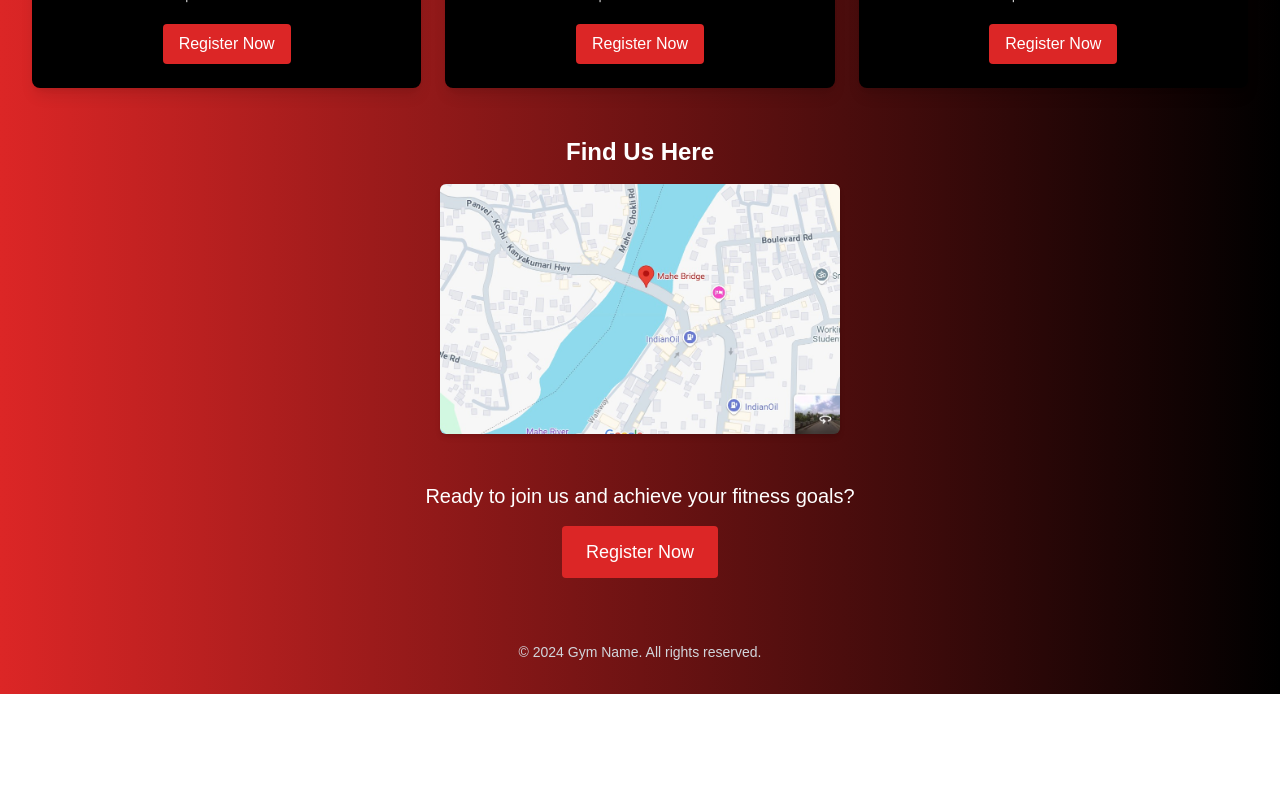
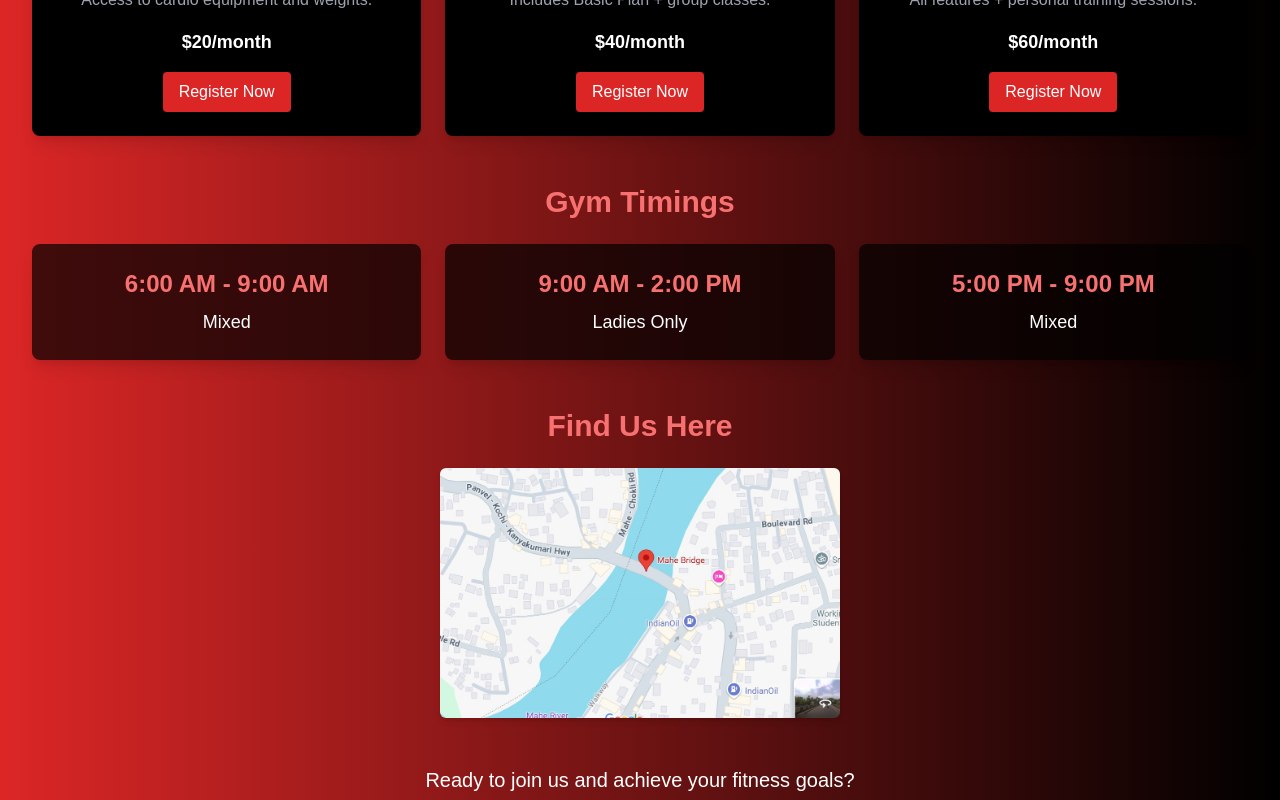
Before and after one commit to melwin3210/gym-app, a Next.js app: page / in a window 1280 px wide. Shown: the part 720-1520 px from the top of the page. Before the commit the page ends 1414 px from the top, so only its background shows below. Built offline with nearby package versions, Linux system fonts and the light colour scheme.

Commit message:
Timing section added

```diff
--- a/components/GymPhotos.js
+++ b/components/GymPhotos.js
@@ -1,4 +1,3 @@
-"use client";
 import React, { useEffect, useState } from "react";
 import Image from "next/image";
 
--- a/components/Map.js
+++ b/components/Map.js
@@ -4,7 +4,7 @@ const Map = () => {
   return (
     <div>
       <section className="mb-12">
-        <h2 className="text-2xl font-semibold mb-4 text-center">Find Us Here</h2>
+      <h2 className="text-3xl font-semibold mb-6 text-center text-red-400 animate__animated animate__fadeIn animate__delay-1s">Find Us Here</h2>
 
         {/* Clickable Map */}
         <a
--- /dev/null
+++ b/components/TimingSection.js
@@ -0,0 +1,37 @@
+import React from "react";
+
+const TimingSection = () => {
+  const timings = [
+    { time: "6:00 AM - 9:00 AM", description: "Mixed" },
+    { time: "9:00 AM - 2:00 PM", description: "Ladies Only" },
+    { time: "5:00 PM - 9:00 PM", description: "Mixed" },
+  ];
+
+  return (
+    <section className="mb-12 text-white">
+      <div className="container mx-auto text-center">
+        {/* Section Heading */}
+        <h2 className="text-3xl font-semibold mb-6 text-center text-red-400 animate__animated animate__fadeIn animate__delay-1s">
+          Gym Timings
+        </h2>
+
+        {/* Timing Cards */}
+        <div className="grid grid-cols-1 sm:grid-cols-2 lg:grid-cols-3 gap-6">
+          {timings.map((slot, index) => (
+            <div
+              key={index}
+              className="bg-black bg-opacity-70 p-6 rounded-lg shadow-lg transition-transform transform hover:scale-105 hover:shadow-2xl animate__animated animate__fadeIn animate__delay-1s"
+            >
+              <h3 className="text-2xl font-semibold text-red-400 mb-2">
+                {slot.time}
+              </h3>
+              <p className="text-lg font-light">{slot.description}</p>
+            </div>
+          ))}
+        </div>
+      </div>
+    </section>
+  );
+};
+
+export default TimingSection;
--- a/pages/index.js
+++ b/pages/index.js
@@ -1,13 +1,14 @@
 
 import GymPhotos from "@/components/GymPhotos";
 import Map from "@/components/Map";
+import TimingSection from "@/components/TimingSection";
 
 import Link from "next/link";
 
 export default function Home() {
   return (
     <>
-    <main className="p-8 bg-gradient-to-r from-red-600 to-black min-h-screen text-white">
+    <main className="p-8 pt-20 bg-gradient-to-r from-red-600 to-black min-h-screen text-white">
       <h1 className="text-4xl font-extrabold text-center mb-8 animate__animated animate__fadeInUp">Welcome to Our Gym</h1>
 
       {/* Gym Photos Section */}
@@ -52,6 +53,7 @@ export default function Home() {
           </div>
         </div>
       </section>
+      <TimingSection/>
 
       <Map/>
 
```
